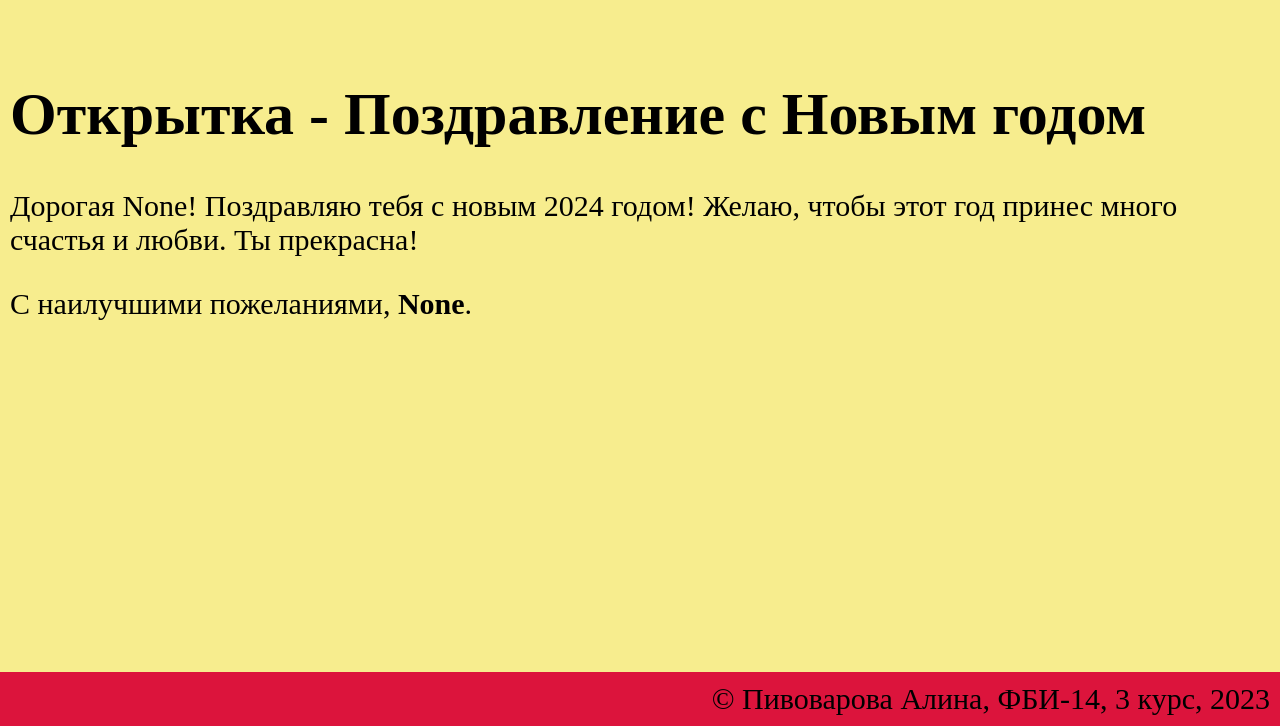
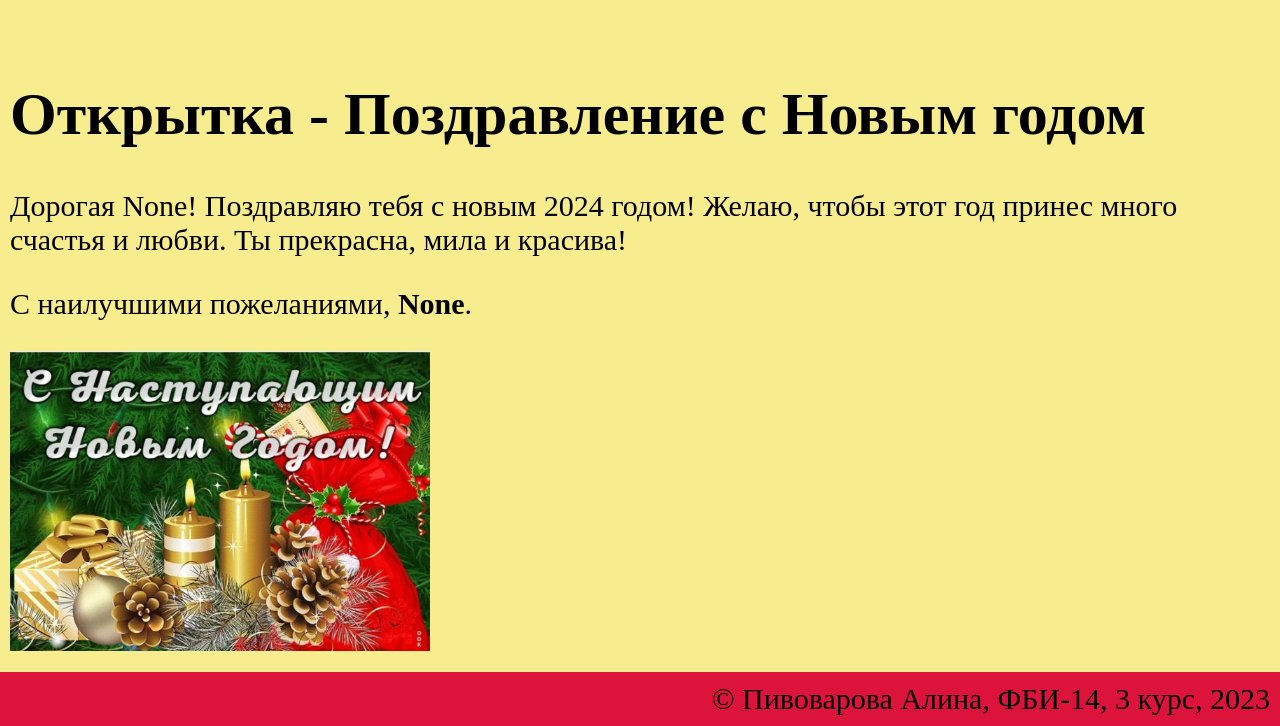
Before and after one commit to AlinaPivovarova/web-programming-labs-2, a Flask app: page /lab9/card in a window 1280 px wide. Shown: the part 74-800 px from the top of the page. Run offline with Flask 3, Linux system fonts and the light colour scheme.

Commit message:
Правки

```diff
--- a/templates/lab9/card.html
+++ b/templates/lab9/card.html
@@ -6,12 +6,15 @@
 <h1>Открытка - Поздравление с Новым годом</h1>
 <p>
     {% if recipient_gender == 'male' %}
-        Дорогой {{ recipient_name }}! Поздравляю тебя с новым 2024 годом! Желаю, чтобы этот год принес много счастья и любви. Ты прекрасен!
+        Дорогой {{ recipient_name }}! Поздравляю тебя с новым 2024 годом! Желаю, чтобы этот год принес много счастья и любви. Ты сильный, богатый и очень умный!
     {% else %}
-        Дорогая {{ recipient_name }}! Поздравляю тебя с новым 2024 годом! Желаю, чтобы этот год принес много счастья и любви. Ты прекрасна!
+        Дорогая {{ recipient_name }}! Поздравляю тебя с новым 2024 годом! Желаю, чтобы этот год принес много счастья и любви. Ты прекрасна, мила и красива!
     {% endif %}
 </p>
 <p>
     С наилучшими пожеланиями, <strong>{{ sender_name }}</strong>.
 </p>
+<div>
+    <img src="/static/нг.jpg" style="height: 300px;">
+</div>
 {% endblock %}
```
